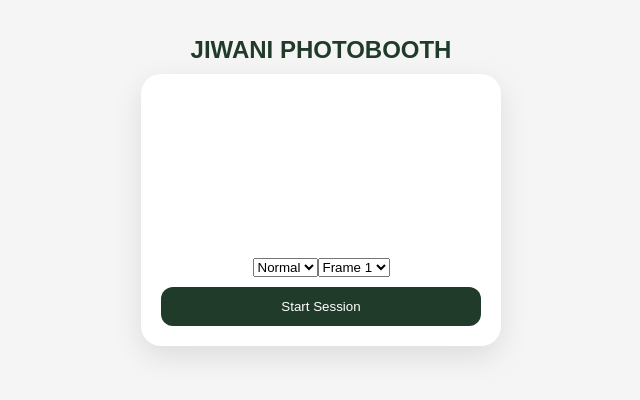
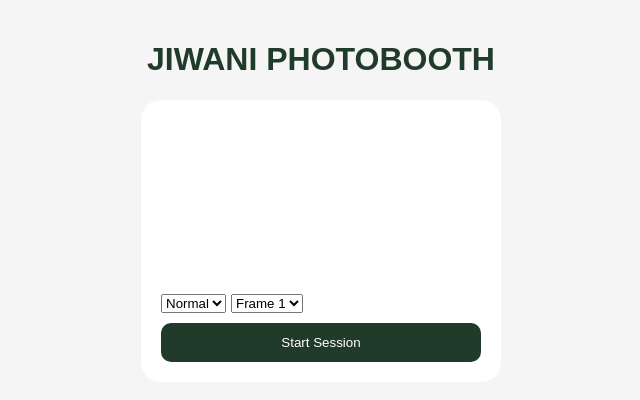
Before and after one commit to filejiwanicoffee/photobooth-app, a React (Vite) app: page / in a window 1280 px wide. Shown: the top 400 px of the page, without its empty margins (319-959 px from the left). Built offline with nearby package versions, Linux system fonts and the light colour scheme; no server answers; a web font is replaced by a local one.

Commit message:
Update styles.css

```diff
--- a/src/styles.css
+++ b/src/styles.css
@@ -11,17 +11,14 @@ body {
 
 .title {
   color: #213B2A;
-  font-size: 24px;
-  margin-bottom: 10px;
 }
 
 .booth {
-  background: #FFFFFF;
+  background: white;
   padding: 20px;
   border-radius: 20px;
   width: 320px;
   margin: auto;
-  box-shadow: 0 10px 30px rgba(0,0,0,0.1);
 }
 
 .camera-wrapper {
@@ -41,17 +38,44 @@ body {
   background: rgba(0,0,0,0.4);
   color: white;
   font-size: 60px;
-  padding: 20px 30px;
+  padding: 20px;
   border-radius: 20px;
 }
 
+.controls {
+  margin-top: 10px;
+  display: flex;
+  gap: 5px;
+}
+
 .button {
+  width: 100%;
+  margin-top: 10px;
+  padding: 12px;
   background: #213B2A;
   color: white;
   border: none;
-  padding: 12px;
-  margin-top: 10px;
-  border-radius: 12px;
+  border-radius: 10px;
+}
+
+.strip {
+  width: 200px;
+  margin: auto;
+  background: white;
+  padding: 10px;
+}
+
+.frame-wrap {
+  position: relative;
+  margin-bottom: 10px;
+}
+
+.frame-wrap img {
   width: 100%;
-  cursor: pointer;
 }
+
+.frame-overlay {
+  position: absolute;
+  top: 0;
+  left: 0;
+}
```
